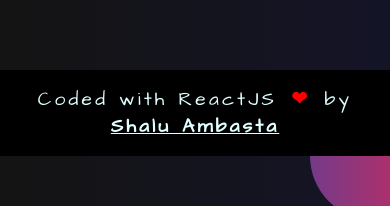
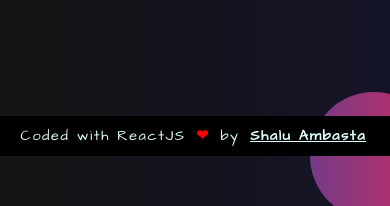
Before and after one commit to ambasta-shalu/url-shortner-frontend, a React (Vite) app: page /urls in a window 390 px wide. Shown: the part 688-894 px from the top of the page. Built offline with nearby package versions, Linux system fonts and the light colour scheme; no server answers.

Commit message:
media breakpoints added 👽

```diff
--- a/src/components/Footer.jsx
+++ b/src/components/Footer.jsx
@@ -12,7 +12,7 @@
         <p>
           Coded with ReactJS{" "}
           <i className="f__text f__heart__symbol">&#10084;</i> by{" "}
-          <span className="f__text dev__name" onClick={handleClick}>
+          <span className="f__text dev__name nowrap" onClick={handleClick}>
             Shalu Ambasta
           </span>
         </p>
--- a/src/css/Footer.css
+++ b/src/css/Footer.css
@@ -33,3 +33,25 @@
   text-decoration: underline;
   cursor: pointer;
 }
+
+@media (max-width: 620px) {
+  .footer__content {
+    padding: 0.8rem;
+    font-size: 1rem;
+  }
+}
+
+@media (max-width: 466px) {
+  .footer__content {
+    padding: 0.6rem;
+    font-size: 0.9rem;
+    letter-spacing: 0.1rem;
+  }
+}
+
+@media (max-width: 300px) {
+  .footer__content {
+    padding: 0.25rem;
+    font-size: 0.75rem;
+  }
+}
--- a/src/pages/IndexPage.jsx
+++ b/src/pages/IndexPage.jsx
@@ -49,7 +49,7 @@
         {userData ? (
           <h2 className="index__user">
             Welcome back{" "}
-            <span className="user__name">
+            <span className="user__name nowrap">
               {userData?.firstName} {userData?.lastName}{" "}
             </span>
             👋
```
